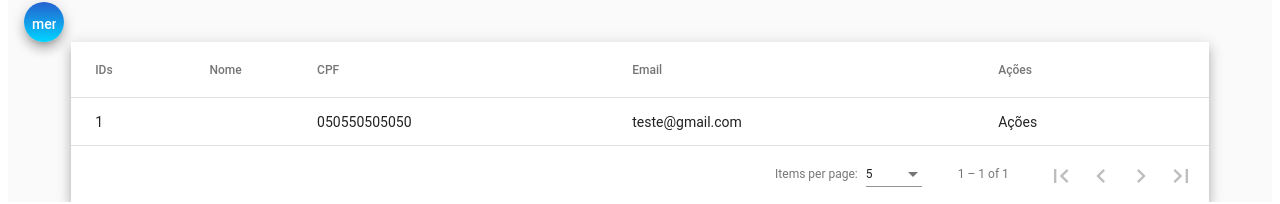
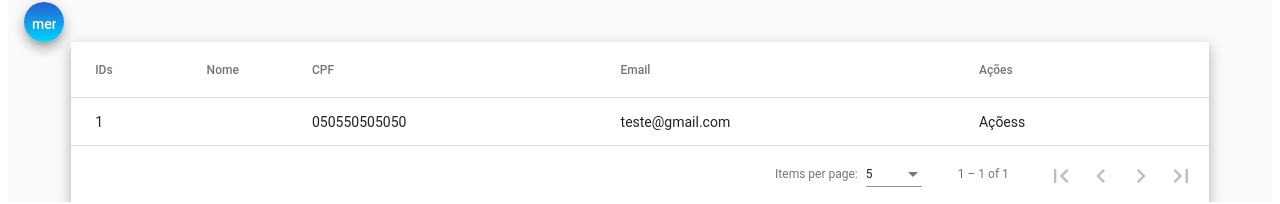
Before and after one commit to Brun0Santos/angular-12, an Angular app: page /tecnicos in a window 1280 px wide. Shown: the part 130-334 px from the top of the page. Built offline with nearby package versions, Linux system fonts and the light colour scheme; no server answers.

Commit message:
fix: testes

```diff
--- a/src/app/components/tecnico/tecnico-list/tecnico-list.component.html
+++ b/src/app/components/tecnico/tecnico-list/tecnico-list.component.html
@@ -28,7 +28,7 @@
 
       <ng-container matColumnDef="acoes">
         <th mat-header-cell *matHeaderCellDef> Ações </th>
-        <td mat-cell *matCellDef="let element"> Ações</td>
+        <td mat-cell *matCellDef="let element"> Açõess</td>
       </ng-container>
 
       <tr mat-header-row *matHeaderRowDef="displayedColumns"></tr>
```
